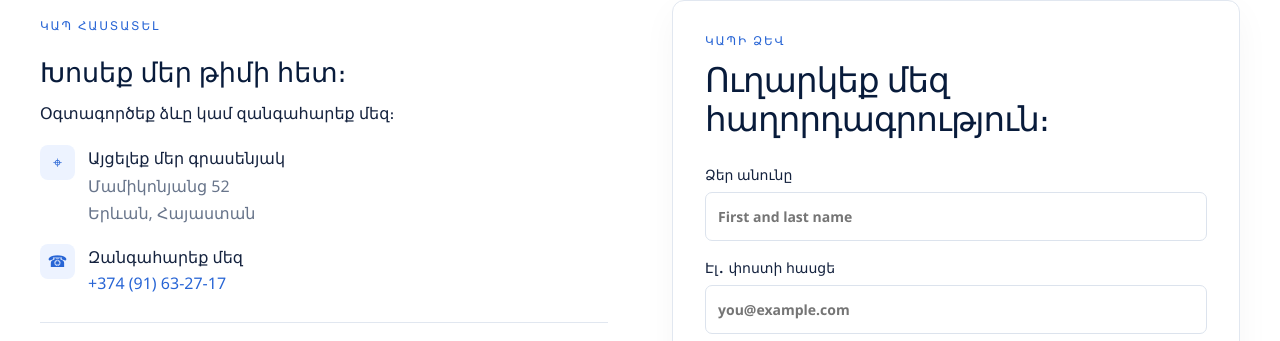
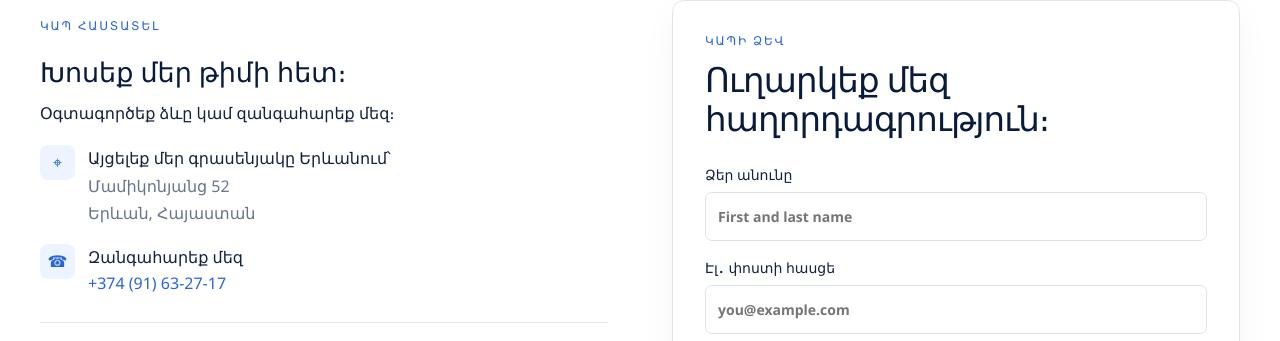
Before and after one commit to armanbalabekyan00-sys/unipatharmenia, a Flask app: page /contact in a window 1280 px wide; the page is wider, and only the part inside the window is pictured. Shown: the part 429-770 px from the top of that part. Run offline with Flask 3, Linux system fonts and the light colour scheme.

Commit message:
Update contact.html

```diff
--- a/templates/hy/contact.html
+++ b/templates/hy/contact.html
@@ -12,7 +12,7 @@
                     <div class="section-kicker">ԿԱՊ ՀԱՍՏԱՏԵԼ</div>
                     <div class="contact-email">Խոսեք մեր թիմի հետ։</div>
                     <p>Օգտագործեք ձևը կամ զանգահարեք մեզ։</p>
-                    <div class="contact-detail"><span class="contact-detail-icon">⌖</span><div><strong>Այցելեք մեր գրասենյակ</strong><address>Մամիկոնյանց 52<br>Երևան, Հայաստան</address></div></div>
+                    <div class="contact-detail"><span class="contact-detail-icon">⌖</span><div><strong>Այցելեք մեր գրասենյակը Երևանում՝</strong><address>Մամիկոնյանց 52<br>Երևան, Հայաստան</address></div></div>
                     <div class="contact-detail"><span class="contact-detail-icon">☎</span><div><strong>Զանգահարեք մեզ</strong><a href="tel:+37491632717">+374 (91) 63-27-17</a></div></div>
                     <div class="contact-line"></div>
                     <div class="section-kicker">ՍՈՑԻԱԼԱԿԱՆ ՑԱՆՑԵՐ</div>
```
